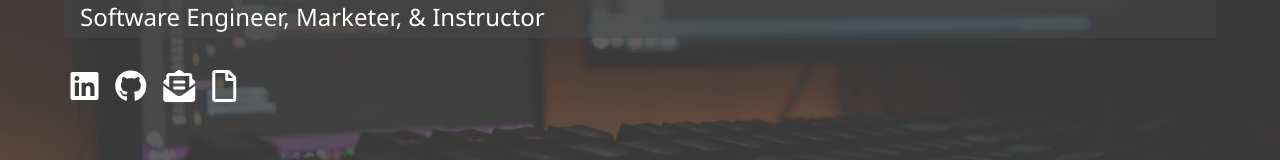
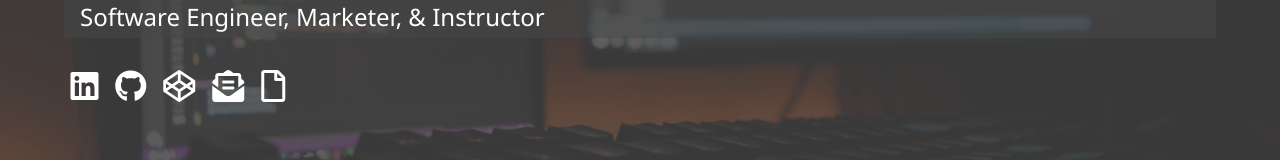
Before and after one commit to vtothe2ndpower/vtothe2ndpower.github.io, a website: page index.html in a window 1280 px wide. Shown: the part 372-532 px from the top of the page. Drawn offline with Linux system fonts and the light colour scheme.

Commit message:
Add CodePen to portfolio application

```diff
--- a/index.html
+++ b/index.html
@@ -58,6 +58,9 @@
       <a href="https://github.com/vtothe2ndpower" target="_blank">
         <i class="fab fa-github fa-2x"></i>
       </a>
+      <a href="https://codepen.io/vtothe2ndpower" target="_blank">
+        <i class="fab fa-codepen fa-2x"></i>
+      </a>
       <a href="mailto:vvargasnunez@gmail.com?subject=Developer Services&body=Message" target="_blank">
         <i class="fas fa-envelope-open-text fa-2x"></i>
       </a>
```
